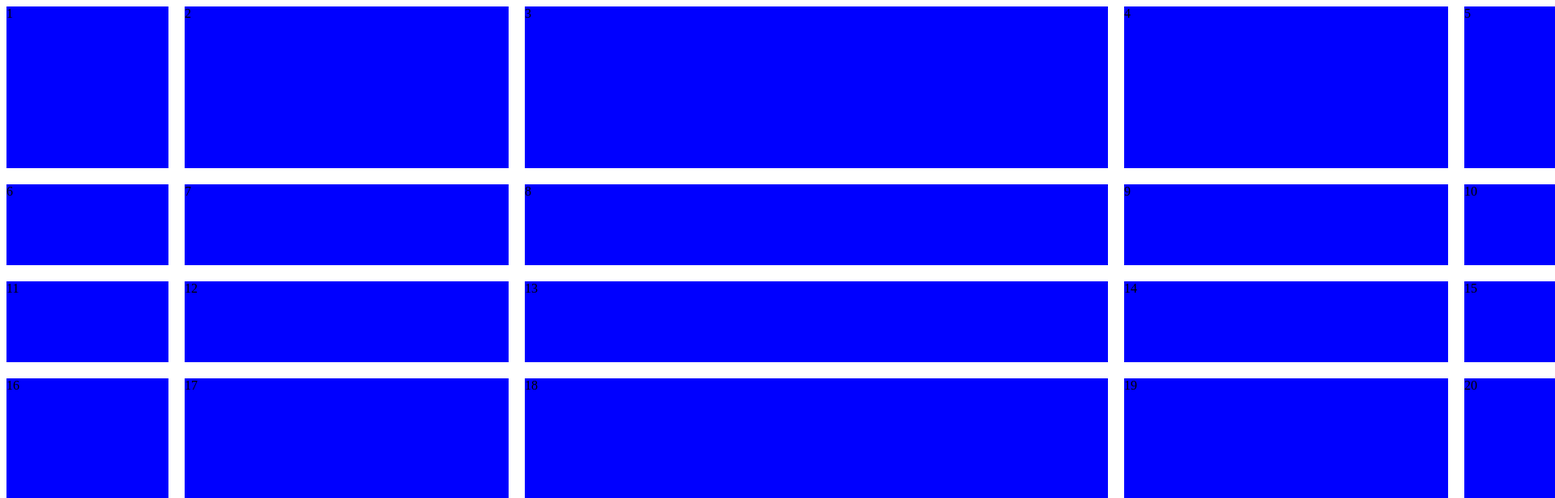
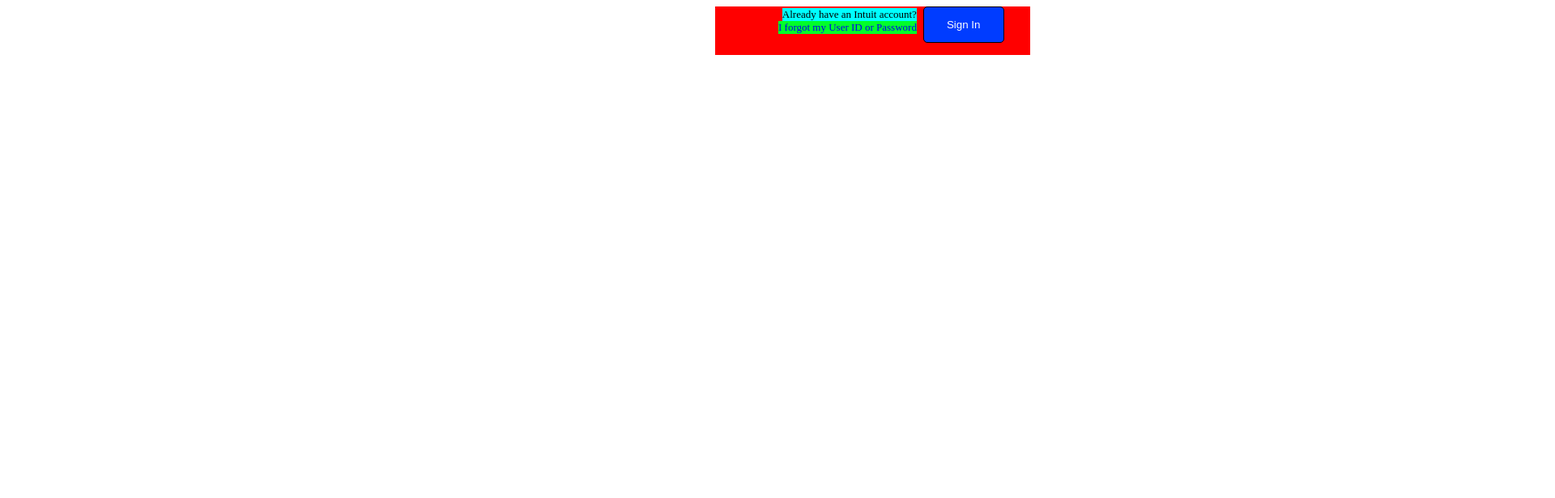
Before and after one commit to RossielCS/HTML-Form, a plain HTML site: page index.html in a window 1280 px wide. Shown: the top 616 px of the page at 81% size, 1920 px wide, since content can reach past the window. Drawn offline with Linux system fonts and the light colour scheme.

Commit message:
Add elements in navbar
-Text /n- Link/n- Sign In button

```diff
--- a/index.html
+++ b/index.html
@@ -9,31 +9,13 @@
 
 <body>
   <div class="container">
-    <div>1</div>
-    <div>2</div>
-    <div>3</div>
-    <div>4</div>
-    <div>5</div>
-    <div>6</div>
-    <div>7</div>
-    <div>8</div>
-    <div>9</div>
-    <div>10</div>
-    <div>11</div>
-    <div>12</div>
-    <div>13</div>
-    <div>14</div>
-    <div>15</div>
-    <div>16</div>
-    <div>17</div>
-    <div>18</div>
-    <div>19</div>
-    <div>20</div>
-    <div>21</div>
-    <div>22</div>
-    <div>23</div>
-    <div>24</div>
-    <div>25</div>
+    <nav id="sign_in">
+      <div id="text">Already have an Intuit account?</div>
+      <div id="help">
+        <a href="https://accounts.intuit.com/account-recovery.html?offering_id=Intuit.ifs.mint&namespace_id=50000026&redirect_url=https%3A%2F%2Fmint.intuit.com%2Foverview.event%3Futm_medium%3Ddirect%26cta%3Dhero_sign_up_free_ProspectWeb%26ivid%3D6d249b2b-cc0e-4e60-8d94-76a96153ae49">I forgot my User ID or Password</a>
+      </div>
+      <button id="sign_in_b">Sign In</button>
+    </nav>
   </div>
 </body>
 </html>
--- a/style.css
+++ b/style.css
@@ -1,12 +1,56 @@
 .container{
   display: grid;
-  grid-template-columns: 200px 400px 1fr 400px 200px;
-  grid-template-rows: 200px repeat(2, 100px) 1fr 200px;
-  grid-gap: 20px;
+  grid-template-columns: 10% 20% 1fr 20% 10%;
+  grid-template-rows: 60px repeat(2, 80px) 1fr 200px;
+  grid-gap: 10px;
   height: 2000px;
-  width: 2000px;
+  width: 100%;
 }
 
 .container > div{
   background-color: blue;
 }
+
+.container #sign_in{
+  grid-column: 4 / 6;
+  grid-row: 1 / 2;
+  background-color: red;
+  display: grid;
+  grid-template-columns: 64% 2% 34%;
+  grid-template-rows: 30% 70%;
+}
+
+#text{
+  grid-column: 1 / 2;
+  grid-row: 1 / 2;
+  background-color: aqua;
+  justify-self: end;
+  align-self: end;
+  font-size: 13px;
+}
+
+#help{
+  grid-column: 1 / 2;
+  grid-row: 2 / 3;
+  background-color: rgb(0, 255, 42);
+  justify-self: end;
+  align-self: start;
+  font-size: 13px;
+}
+
+#help a{
+  text-decoration: none;
+}
+
+#sign_in_b{
+  grid-column: 3 / 4;
+  grid-row: 1 / 3;
+  background-color: rgb(0, 60, 255);
+  justify-self: start;
+  align-self: start;
+  height: 45px;
+  width: 100px;
+  border-radius: 5px;
+  color: white;
+  border: 1px solid black;
+}
```
